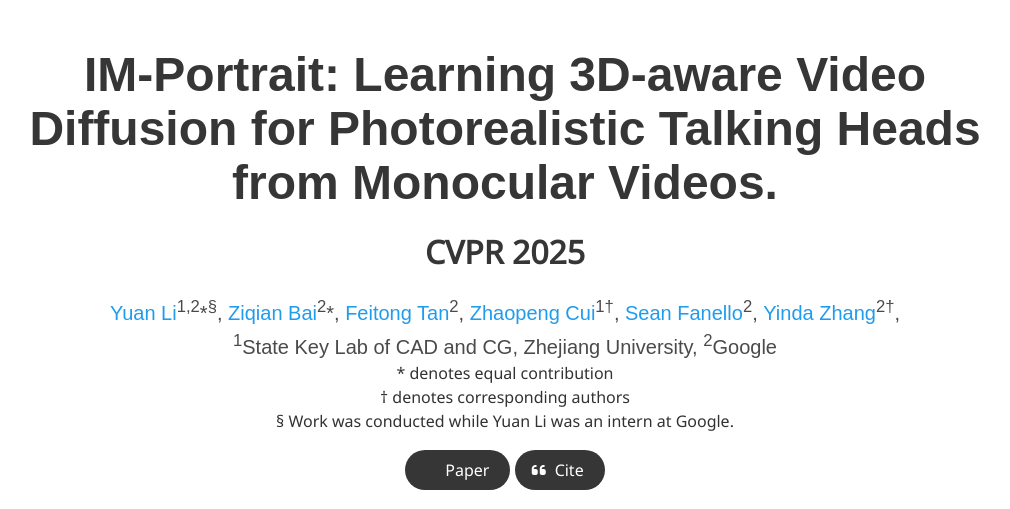
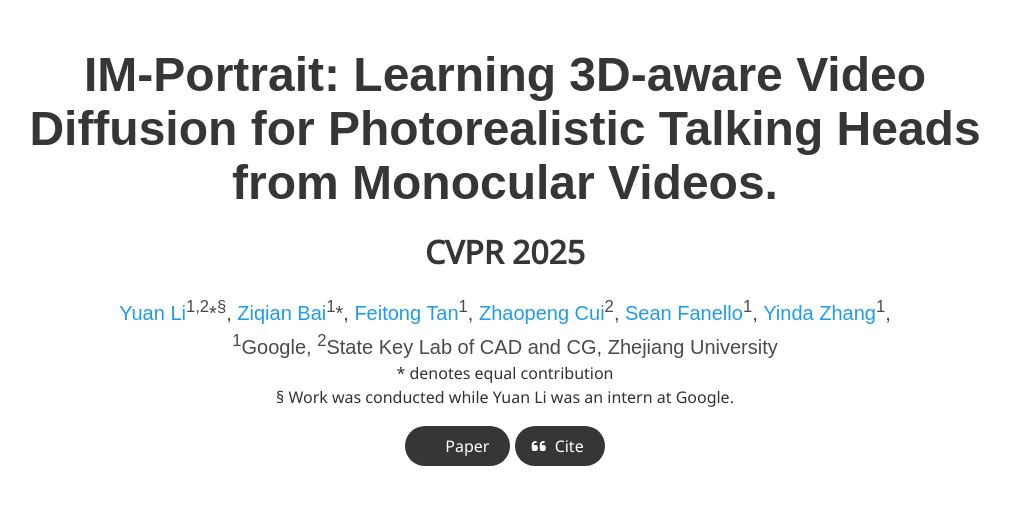
Before and after one commit to y-u-a-n-l-i/y-u-a-n-l-i.github.io, a plain HTML site: page projects/IM-Portrait/index.html in a window 1280 px wide. Shown: the top 509 px of the page, without its empty margins (135-1145 px from the left). Drawn offline with nearby package versions, Linux system fonts and the light colour scheme; some icons are missing; a web font is replaced by a local one.

Commit message:
update arxiv url

```diff
--- a/projects/IM-Portrait/index.html
+++ b/projects/IM-Portrait/index.html
@@ -53,30 +53,28 @@
               <span class="author-block">
                 <a href="https://y-u-a-n-l-i.github.io/">Yuan Li</a><sup>1,2</sup>*<sup>&sect;</sup>,</span>
               <span class="author-block">
-                <a href="https://zqbai-jeremy.github.io/">Ziqian Bai</a><sup>2</sup>*,</span>
+                <a href="https://zqbai-jeremy.github.io/">Ziqian Bai</a><sup>1</sup>*,</span>
               <span class="author-block">
-                <a href="https://scholar.google.com/citations?hl=en&user=qsrpuKIAAAAJ">Feitong Tan</a><sup>2</sup>,
+                <a href="https://scholar.google.com/citations?hl=en&user=qsrpuKIAAAAJ">Feitong Tan</a><sup>1</sup>,
               </span>
               <span class="author-block">
-                <a href="https://zhpcui.github.io/">Zhaopeng Cui</a><sup>1&dagger;</sup>,
+                <a href="https://zhpcui.github.io/">Zhaopeng Cui</a><sup>2</sup>,
               </span>
               <span class="author-block">
-                <a href="https://www.seanfanello.it/">Sean Fanello</a><sup>2</sup>,
+                <a href="https://www.seanfanello.it/">Sean Fanello</a><sup>1</sup>,
               </span>
               <span class="author-block">
-                <a href="https://www.zhangyinda.com/">Yinda Zhang</a><sup>2&dagger;</sup>,
+                <a href="https://www.zhangyinda.com/">Yinda Zhang</a><sup>1</sup>,
               </span>
             </div>
 
             <div class="is-size-5 publication-authors">
-              <span class="author-block"><sup>1</sup>State Key Lab of CAD and CG, Zhejiang University,</span>
-              <span class="author-block"><sup>2</sup>Google</span>
+              <span class="author-block"><sup>1</sup>Google, </span>
+              <span class="author-block"><sup>2</sup>State Key Lab of CAD and CG, Zhejiang University</span>
             </div>
 
             <div style="color:rgb(50, 50, 50)">
               * denotes equal contribution
-              <br>
-              &dagger; denotes corresponding authors
               <br>
               &sect; Work was conducted while Yuan Li was an intern at Google.
               <br>
@@ -85,7 +83,7 @@
             <div class="column has-text-centered">
               <div class="publication-links">
                 <span class="link-block">
-                  <a href="" class="external-link button is-normal is-rounded is-dark">
+                  <a href="https://arxiv.org/abs/2504.19165" class="external-link button is-normal is-rounded is-dark">
                     <span class="icon">
                       <i class="ai ai-arxiv"></i>
                     </span>
```
Also changed, not shown: index.html (+1 -1 lines).
